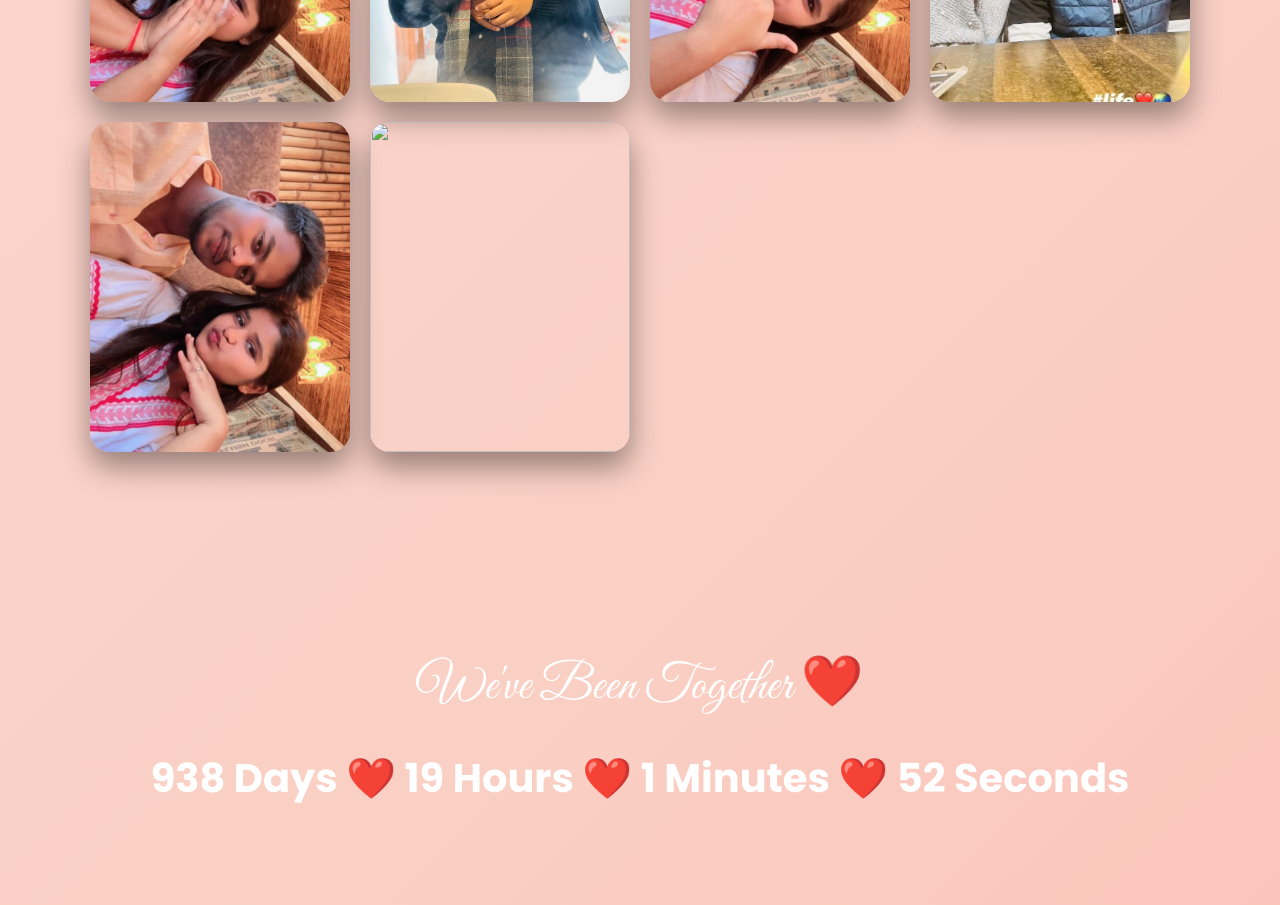
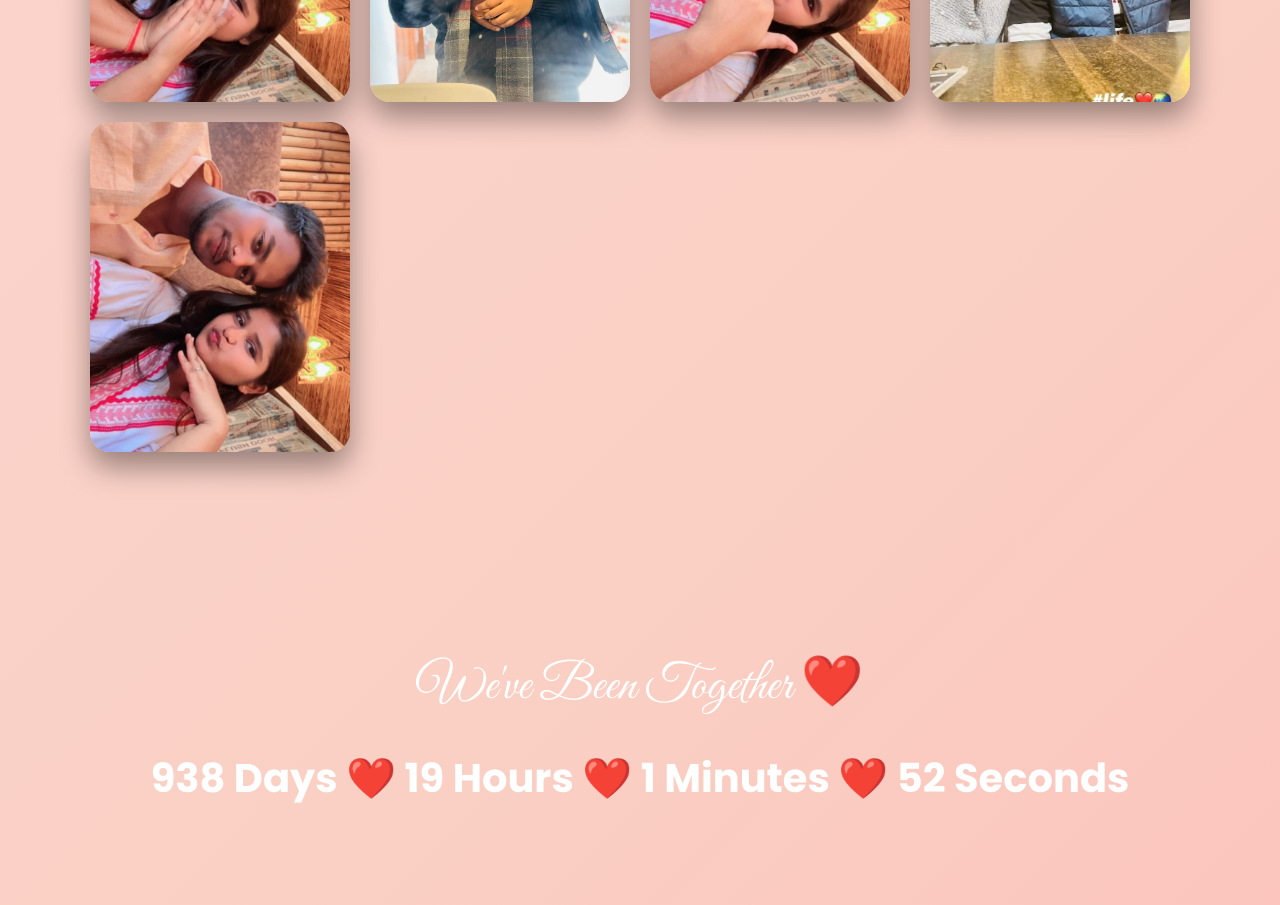
Before and after one commit to killer0903-tech/BIRTHDAY, a plain HTML site: page index.html in a window 1280 px wide. Shown: the part 1520-2425 px from the top of the page. Drawn offline with Linux system fonts and the light colour scheme.

Commit message:
Update index.html

```diff
--- a/index.html
+++ b/index.html
@@ -621,7 +621,7 @@ Our Beautiful Memories 📸
 
 <img src="photo5.jpg">
 
-<img src="photo6.jpg">
+
 
 </div>
 
```
